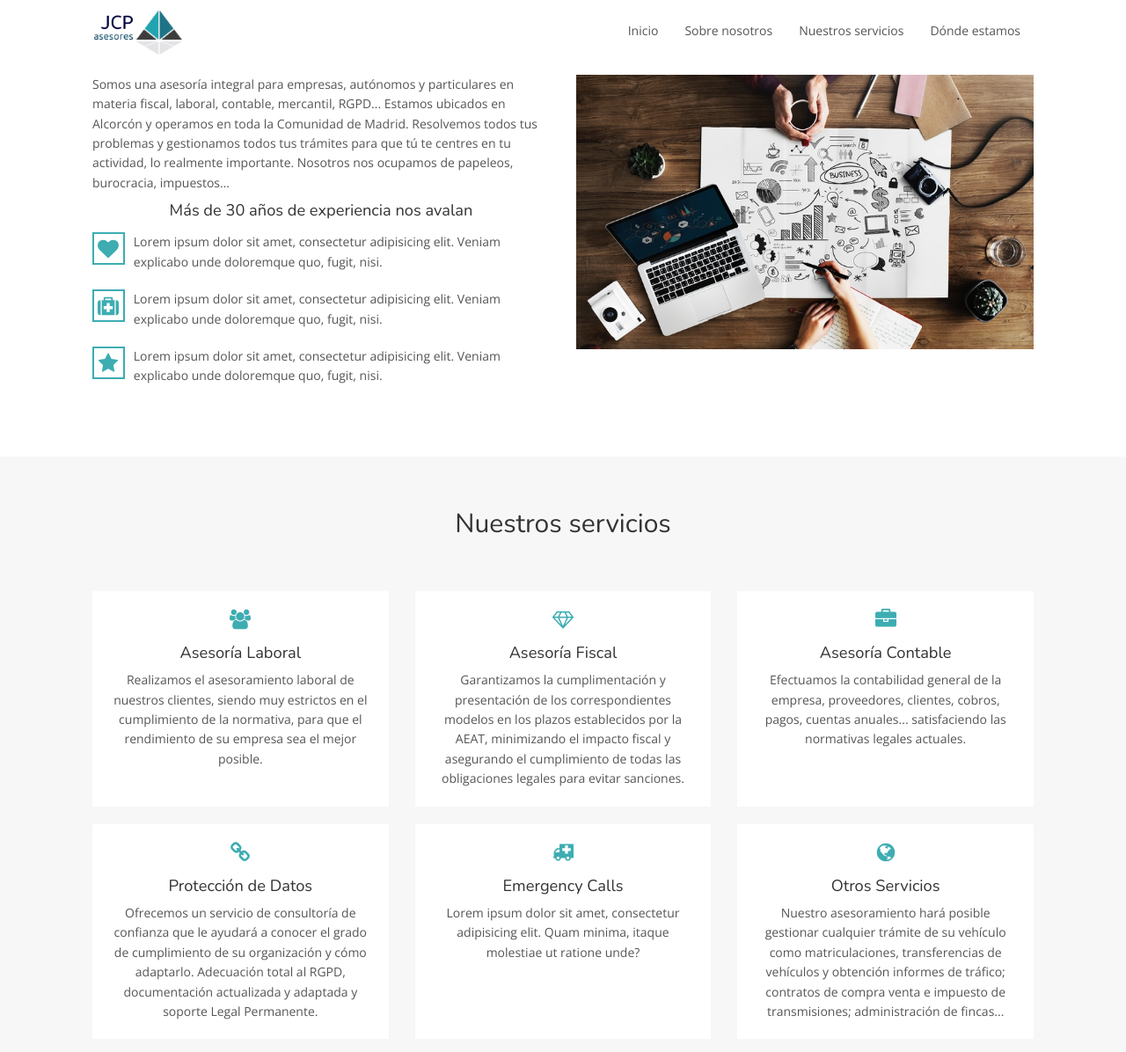
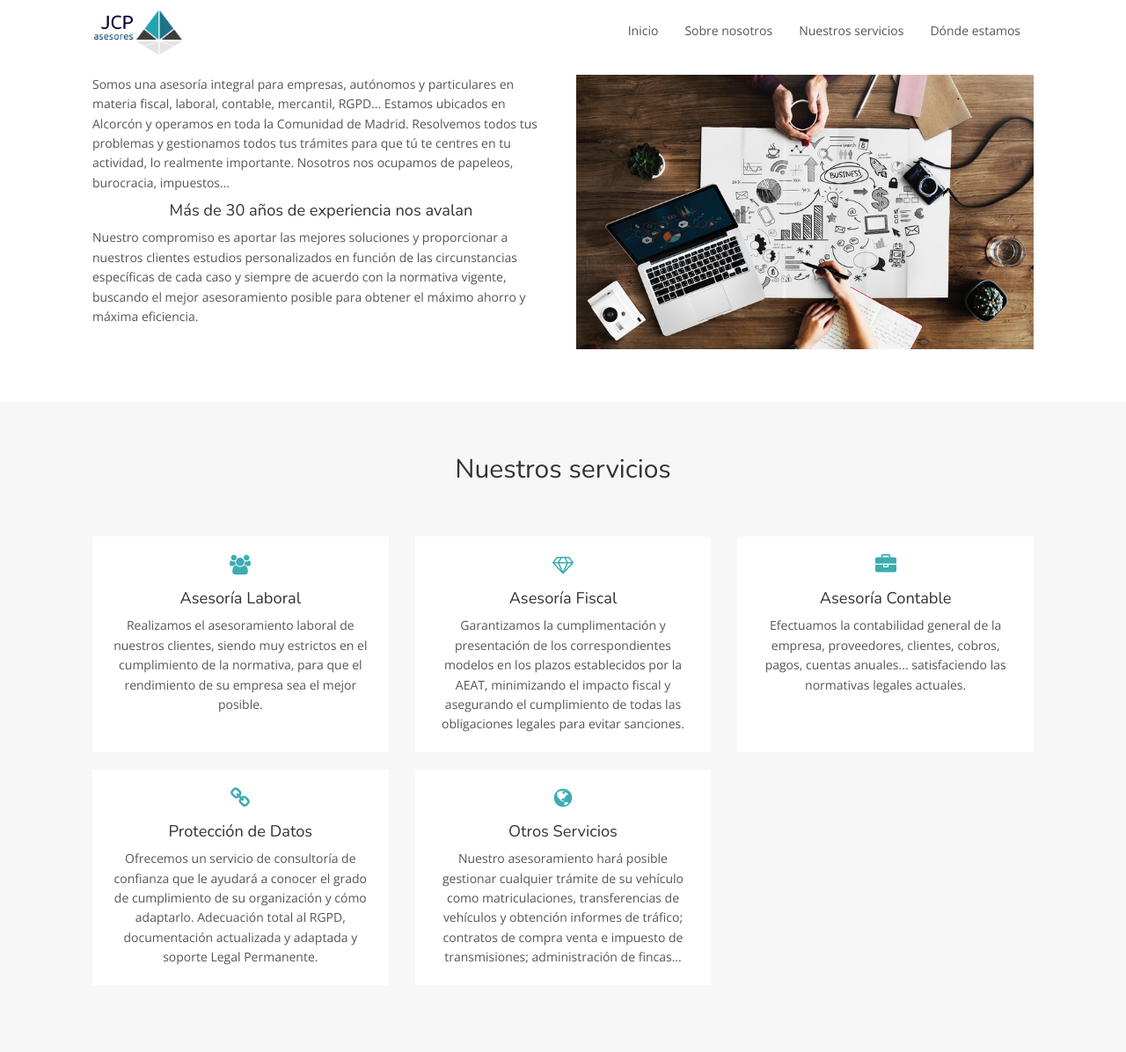
Before and after one commit to MpCity/MpCity.github.io, a Jekyll site: the page built from index.html, in a window 1280 px wide and 1400 px high, scrolled down 922 px, cut to the strip 0-1196 px from the top of the window. Shown: the whole strip at 88% size. Built offline with Jekyll 4.4.1, drawn with Linux system fonts in a browser that asks for light colours.

Commit message:
Added description

```diff
--- a/_data/treatments.yml
+++ b/_data/treatments.yml
@@ -14,10 +14,6 @@
   title: Protección de Datos
   description: Ofrecemos un servicio de consultoría de confianza que le ayudará a conocer el grado de cumplimiento de su organización y cómo adaptarlo. Adecuación total al RGPD, documentación actualizada y adaptada y soporte Legal Permanente.
 
-- icon: icon-ambulance
-  title: Emergency Calls
-  description: Lorem ipsum dolor sit amet, consectetur adipisicing elit. Quam minima, itaque molestiae ut ratione unde?
-
 - icon: icon-globe
   title: Otros Servicios
   description: Nuestro asesoramiento hará posible gestionar cualquier trámite de su vehículo como matriculaciones, transferencias de vehículos y obtención informes de tráfico; contratos de compra venta e impuesto de transmisiones; administración de fincas...
--- a/index.html
+++ b/index.html
@@ -88,39 +88,7 @@ layout: default
             <div class="col-sm-6">
                 <p>Somos una asesoría integral para empresas, autónomos y particulares en materia fiscal, laboral, contable, mercantil, RGPD... Estamos ubicados en Alcorcón y operamos en toda la Comunidad de Madrid. Resolvemos todos tus problemas y gestionamos todos tus trámites para que tú te centres en tu actividad, lo realmente importante. Nosotros nos ocupamos de papeleos, burocracia, impuestos…</p>
                 <h4 style="text-align: center;">Más de 30 años de experiencia nos avalan</h4>
-
-                <div class="media">
-                    <div class="media-left">
-                        <div class="boxed-icon">
-                            <svg class="icon icon-heart"><use xlink:href="#icon-heart"></use></svg>
-                        </div>
-                    </div>
-                    <div class="media-body">
-                        <p>Lorem ipsum dolor sit amet, consectetur adipisicing elit. Veniam explicabo unde doloremque quo, fugit, nisi.</p>
-                    </div>
-                </div>
-
-                <div class="media">
-                    <div class="media-left">
-                        <div class="boxed-icon">
-                            <svg class="icon icon-medkit"><use xlink:href="#icon-medkit"></use></svg>
-                        </div>
-                    </div>
-                    <div class="media-body">
-                        <p>Lorem ipsum dolor sit amet, consectetur adipisicing elit. Veniam explicabo unde doloremque quo, fugit, nisi.</p>
-                    </div>
-                </div>
-
-                <div class="media">
-                    <div class="media-left">
-                        <div class="boxed-icon">
-                            <svg class="icon icon-star"><use xlink:href="#icon-star"></use></svg>
-                        </div>
-                    </div>
-                    <div class="media-body">
-                        <p>Lorem ipsum dolor sit amet, consectetur adipisicing elit. Veniam explicabo unde doloremque quo, fugit, nisi.</p>
-                    </div>
-                </div>
+                <p>Nuestro compromiso es aportar las mejores soluciones y proporcionar a nuestros clientes estudios personalizados en función de las circunstancias específicas de cada caso y siempre de acuerdo con la normativa vigente, buscando el mejor asesoramiento posible para obtener el máximo ahorro y máxima eficiencia.</p>
             </div>
             <div class="col-sm-6">
                 <img src="img/about.jpg" alt="...">
```
